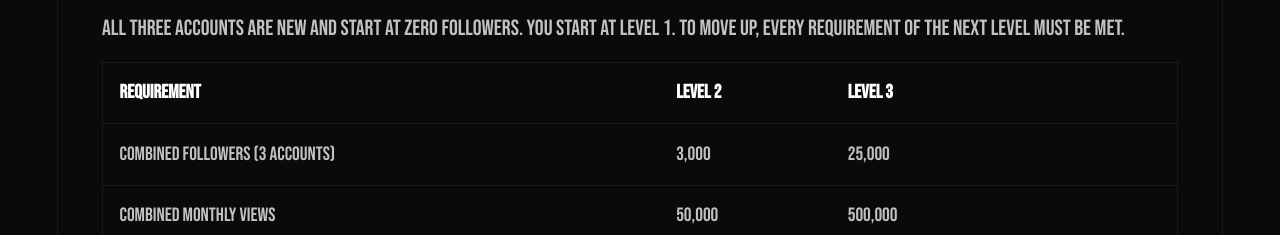
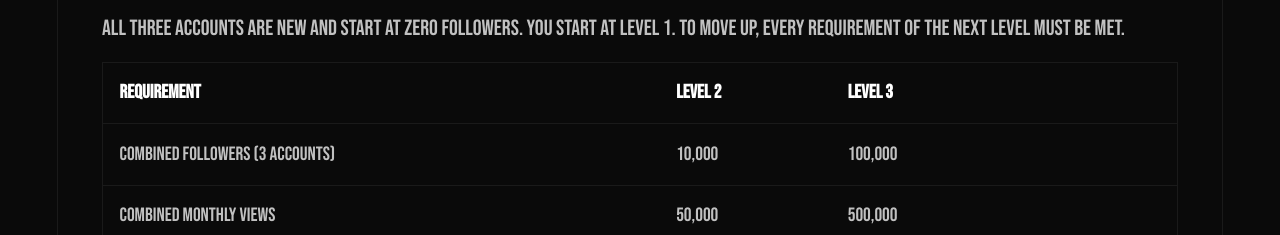
Before and after one commit to belisario-studio/landing, a Next.js app: page /careers in a window 1280 px wide. Shown: the part 4080-4315 px from the top of the page. Built offline with nearby package versions, Linux system fonts and the light colour scheme.

Commit message:
Community Manager Trainee: raise follower thresholds to 10,000 and 100,000
Co-Authored-By: Claude Opus 5.5 <noreply@anthropic.com>
Claude-Session: https://claude.ai/code/session_015iDPM22CRtswXdc575pcWo

```diff
--- a/app/careers/page.tsx
+++ b/app/careers/page.tsx
@@ -241,8 +241,8 @@ export default function Careers() {
                       <tbody className="opacity-75">
                         <tr className="border-b border-border">
                           <td className="p-2 md:p-3">Combined followers (3 accounts)</td>
-                          <td className="p-2 md:p-3">3,000</td>
-                          <td className="p-2 md:p-3">25,000</td>
+                          <td className="p-2 md:p-3">10,000</td>
+                          <td className="p-2 md:p-3">100,000</td>
                         </tr>
                         <tr className="border-b border-border">
                           <td className="p-2 md:p-3">Combined monthly views</td>
```
